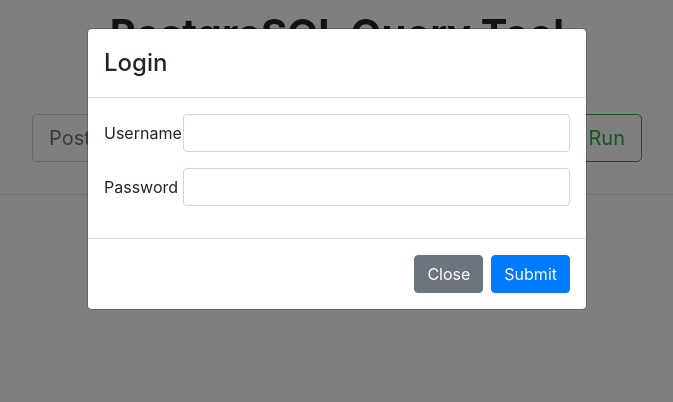
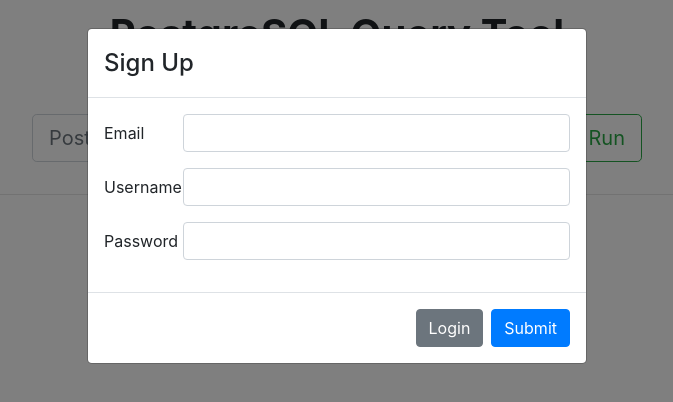
Before and after one commit to Ratsch0k/HTML-SQL-Query-Tool, a React (Create React App) app: page / in a window 1280 px wide. Shown: the top 402 px of the page, without its empty margins (303-976 px from the left). Built offline with nearby package versions, Linux system fonts and the light colour scheme.

Commit message:
Login and Signup for front end added
seperated login form into login form and signup form classes
added extra development config for local testing

```diff
--- a/src/Login.js
+++ b/src/Login.js
@@ -1,12 +1,12 @@
 import React from "react";
 import Modal from "react-bootstrap/Modal";
-import Button from "react-bootstrap/Button";
-import Row from "react-bootstrap/Row";
-import Form from "react-bootstrap/Form";
-import Col from "react-bootstrap/Col";
 import config from "./config";
+import LoginForm from "./LoginForm";
+import SignUpForm from "./SignUpForm";
 
-const axios = require("axios");
+const axios = require("axios").create({
+    timeout: 2000
+});
 
 class Login extends React.Component{
     constructor(props, context){
@@ -15,27 +15,29 @@
         this.state = {
             show: props.show,
             username: undefined,
+            email: undefined,
             password: undefined,
             valid: false,
-            disabled: false
+            disabled: false,
+            loginSelected: false,
         };
-    }
+    };
 
-    handleSubmit(event){
+    handleLogin = (event) => {
         event.preventDefault();
         let username = this.state.username;
         let password = this.state.password;
         if(typeof username !== "undefined" && typeof password !== "undefined"){
+            let token = Buffer.from(`${username}:${password}`).toString("base64");
             this.setState({disabled: true});
             axios({
                 method: "post",
-                baseUrl: `http://${config.host}:${config.port}`,
-                url: "/login",
-                auth: {
-                    username: username,
-                    password: password
+                url: `http://${config.host}:${config.port}/login`,
+                headers: {
+                    "Authorization": "Basic " + token
                 }
-            }).then(() => {
+            }).then((res) => {
+                console.log(res.data);
                 this.setState({disabled: false, show: false});
             }).catch((err) => {
                this.setState({disabled: false});
@@ -44,56 +46,76 @@
         } else {
             console.log("Insufficient Input");
         }
-    }
+    };
+
+    handleSignUp = (event) => {
+        event.preventDefault();
+
+        let username = this.state.username;
+        let email = this.state.email;
+        let password = this.state.password;
+
+        if(typeof username !== "undefined" && typeof email !== "undefined" && typeof password !== "undefined"){
+            let body = {
+                email: email.toString(),
+                username: username.toString(),
+                password: password.toString()
+            };
+            this.setState({disabled: true});
+            axios({
+                method: "post",
+                url: `http://${config.host}:${config.port}/signup`,
+                data: body
+            }).then(res => {
+                console.log(res.data);
+                this.setState({disabled: false});
+            }).catch(err => {
+                console.log(err.message);
+                this.setState({disabled: false});
+            });
+        }
+    };
 
 
-    handleClose(){
+    handleClose = () => {
         this.setState({show: false});
-    }
+    };
 
-    handleChange(event, propertyName) {
+    handleChange = (event, propertyName) => {
         let value = event.target.value;
         let newState = {};
         newState[propertyName] = value;
 
         this.setState(newState);
-    }
+    };
+
+    toggleLoginType = () => {
+        let isLogin = this.state.loginSelected;
+        this.setState({loginSelected: !isLogin});
+    };
 
     render() {
-        return(
-          <Modal show={this.state.show} onHide={() => this.handleClose()}>
-              <Form noValidate onSubmit={(event) => this.handleSubmit(event)}>
-              <Modal.Header>
-                  <Modal.Title>
-                      Login
-                  </Modal.Title>
-              </Modal.Header>
-              <Modal.Body>
-                  <Form.Group as={Form.Row} controlId="formUsername">
-                      <Form.Label column sm={2}>Username</Form.Label>
-                      <Col sm={10}>
-                          <Form.Control type="text" value={this.state.username}
-                            onChange={(event) => {this.handleChange(event, "username")}}/>
-                      </Col>
-                  </Form.Group>
-                  <Form.Group as={Form.Row} controlId="formPassword">
-                      <Form.Label column sm={2}>Password</Form.Label>
-                      <Col sm={10}>
-                          <Form.Control type="password" value={this.state.password}
-                            onChange={(event) => {this.handleChange(event, "password")}}/>
-                      </Col>
-                  </Form.Group>
+        let form;
 
-                 </Modal.Body>
-                <Modal.Footer>
-                 <Button variant="secondary" disabled={this.state.disabled}
-                         onClick={() => this.handleClose()}>Close</Button>
-                    <Button type="submit" disabled={this.state.disabled}>Submit</Button>
-                </Modal.Footer>
-              </Form>
-          </Modal>
+        if(this.state.loginSelected){
+            form = <LoginForm handleLogin={this.handleLogin} handleChange={this.handleChange}
+                              username={this.state.username} password={this.state.password}
+                              disabled={this.state.disabled} toggleLoginType={this.toggleLoginType}/>;
+        }else {
+            form = <SignUpForm handleSignUp={this.handleSignUp} handleChange={this.handleChange}
+                               username={this.state.username} password={this.state.password}
+                               email={this.state.email} disabled={this.state.disabled}
+                               toggleLoginType={this.toggleLoginType}/>;
+        }
+
+
+        return (
+            <Modal show={this.state.show}>
+                {form}
+            </Modal>
         );
-    }
+    };
+
 }
 
 export default Login;
--- /dev/null
+++ b/src/LoginForm.js
@@ -0,0 +1,50 @@
+import React from "react";
+import Modal from "react-bootstrap/Modal";
+import Col from "react-bootstrap/Col";
+import Button from "react-bootstrap/Button";
+import Form from "react-bootstrap/Form";
+
+class LoginForm extends React.Component{
+    constructor(props){
+        super(props);
+    }
+
+    render(){
+        return (
+            <Form noValidate onSubmit={this.props.handleLogin}>
+                <Modal.Header>
+                    <Modal.Title>
+                        Login
+                    </Modal.Title>
+                </Modal.Header>
+                <Modal.Body>
+                    <Form.Group as={Form.Row} controlId="formUsername">
+                        <Form.Label column sm={2}>Username</Form.Label>
+                        <Col sm={10}>
+                            <Form.Control type="text" value={this.props.username}
+                                          onChange={(event) => {
+                                              this.props.handleChange(event, "username")
+                                          }}/>
+                        </Col>
+                    </Form.Group>
+                    <Form.Group as={Form.Row} controlId="formPassword">
+                        <Form.Label column sm={2}>Password</Form.Label>
+                        <Col sm={10}>
+                            <Form.Control type="password" value={this.props.password}
+                                          onChange={(event) => {
+                                              this.props.handleChange(event, "password")
+                                          }}/>
+                        </Col>
+                    </Form.Group>
+                </Modal.Body>
+                <Modal.Footer>
+                    <Button variant="secondary" disabled={this.props.disabled}
+                            onClick={this.props.toggleLoginType}>Sign Up</Button>
+                    <Button type="submit" disabled={this.props.disabled}>Submit</Button>
+                </Modal.Footer>
+            </Form>
+        );
+    }
+}
+
+export default LoginForm;
--- /dev/null
+++ b/src/SignUpForm.js
@@ -0,0 +1,61 @@
+import React from "react";
+import Form from "react-bootstrap/Form";
+import Col from "react-bootstrap/Col";
+import Button from "react-bootstrap/Button";
+import Modal from "react-bootstrap/Modal";
+
+class SignUpForm extends React.Component{
+    constructor(props) {
+        super(props);
+    }
+
+    render(){
+        return (
+            <Form noValidate onSubmit={this.props.handleSignUp}>
+                <Modal.Header>
+                    <Modal.Title>
+                        Sign Up
+                    </Modal.Title>
+                </Modal.Header>
+                <Modal.Body>
+                    <Form.Group as={Form.Row} controlId="formEmail">
+                        <Form.Label column sm={2}>Email</Form.Label>
+                        <Col sm={10}>
+                            <Form.Control type="email" value={this.props.email}
+                                          onChange={(event) => {
+                                              this.props.handleChange(event, "email");
+                                          }}/>
+                        </Col>
+                    </Form.Group>
+                    <Form.Group as={Form.Row} controlId="formUsername">
+                        <Form.Label column sm={2}>Username</Form.Label>
+                        <Col sm={10}>
+                            <Form.Control type="text" value={this.props.username}
+                                          onChange={(event) => {
+                                              this.props.handleChange(event, "username")
+                                          }}/>
+                        </Col>
+                    </Form.Group>
+                    <Form.Group as={Form.Row} controlId="formPassword">
+                        <Form.Label column sm={2}>Password</Form.Label>
+                        <Col sm={10}>
+                            <Form.Control type="password" value={this.props.password}
+                                          onChange={(event) => {
+                                              this.props.handleChange(event, "password")
+                                          }}/>
+                        </Col>
+                    </Form.Group>
+
+                </Modal.Body>
+                <Modal.Footer>
+                    <Button variant="secondary" disabled={this.props.disabled}
+                            onClick={this.props.toggleLoginType}>Login</Button>
+                    <Button type="submit" disabled={this.props.disabled}>Submit</Button>
+                </Modal.Footer>
+            </Form>
+        );
+    }
+
+}
+
+export default SignUpForm;
--- a/src/config.json
+++ b/src/config.json
@@ -1,4 +1,4 @@
 {
-  "host": "192.168.2.100",
-  "port" : "80"
+  "host": "127.0.0.1",
+  "port" : "4000"
 }
--- /dev/null
+++ b/src/deploy-config.json
@@ -0,0 +1,4 @@
+{
+  "host": "192.168.2.100",
+  "port" : "80"
+}
```
